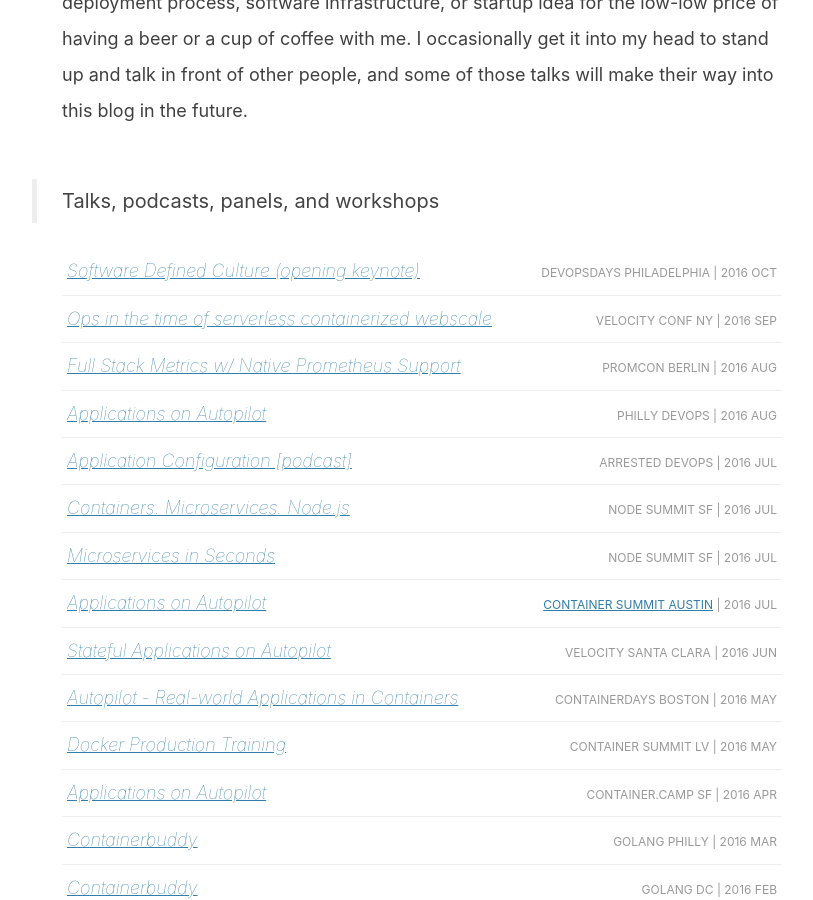
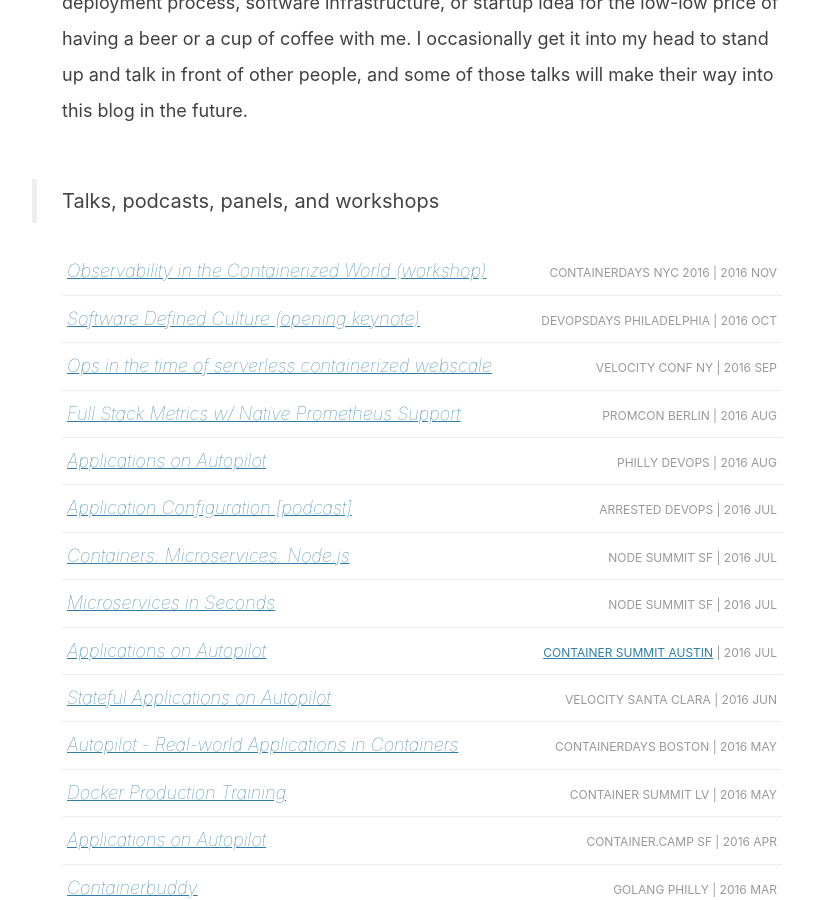
Before and after one commit to tgross/blog.0x74696d.com, a Jekyll site: the page built from community/index.md, in a window 1280 px wide and 900 px high, scrolled down 560 px. Shown: the whole window, without its empty margins (218-1031 px from the left). Built offline with Jekyll 4.4.1, drawn with Linux system fonts in a browser that asks for light colours.

Commit message:
Add ContainerDays NYC workshop

```diff
--- a/_data/events.yml
+++ b/_data/events.yml
@@ -1,3 +1,8 @@
+- title: Observability in the Containerized World (workshop)
+  link: http://dynamicinfradays.org/events/2016-nyc/programme.html#observability
+  where: ContainerDays NYC 2016
+  when: 2016 Nov
+
 - title: Software Defined Culture (opening keynote)
   link: https://www.devopsdays.org/events/2016-philadelphia/program/tim-gross/
   where: DevOpsDays Philadelphia
```
